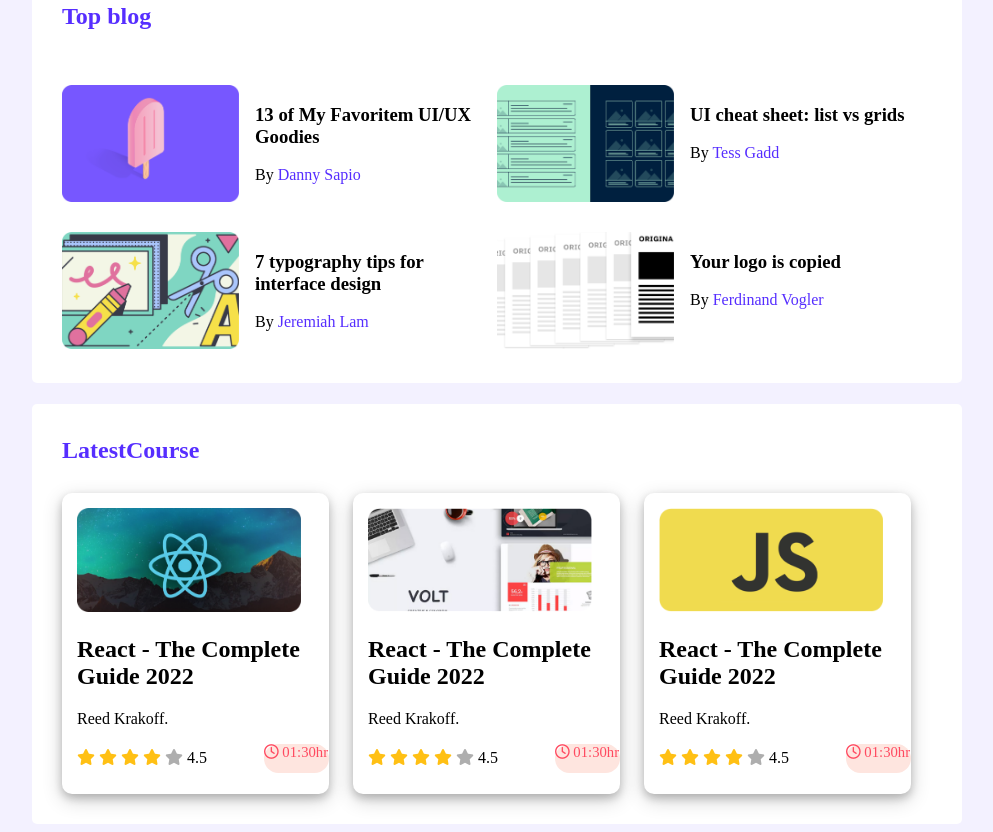
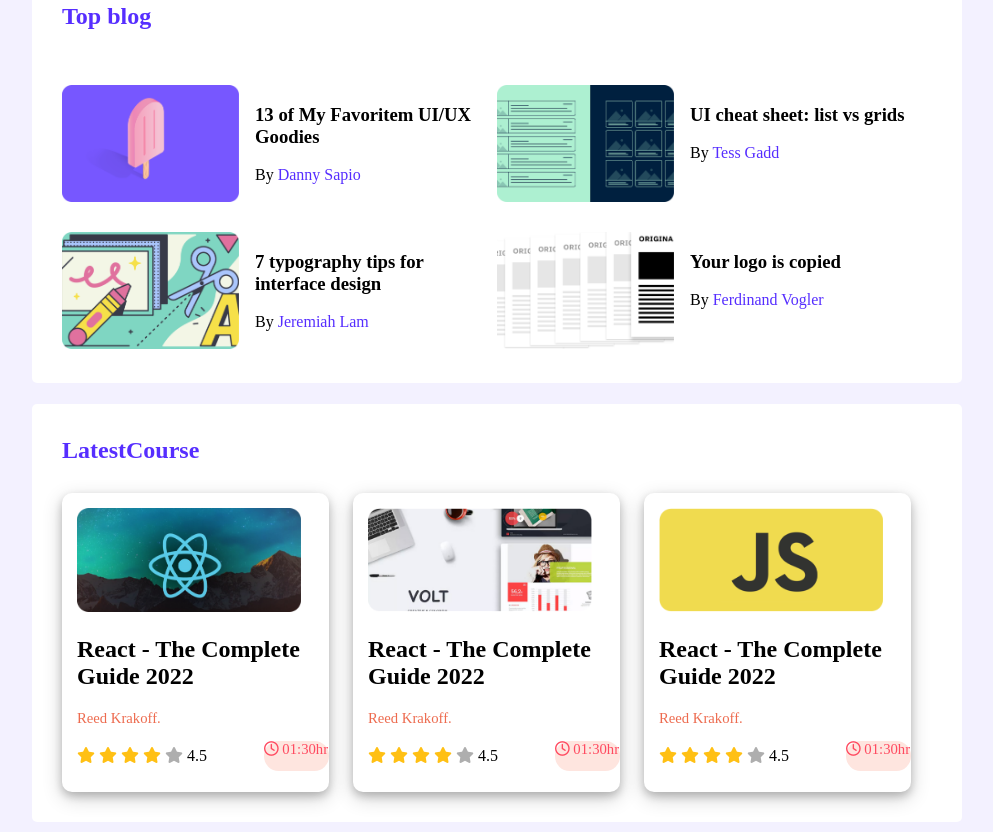
Before and after one commit to Tuhinbd71/leader-board-css3, a plain HTML site: page index.html in a window 1280 px wide. Shown: the part 341-1173 px from the top of the page, without its empty margins (143-1136 px from the left). Drawn offline with Linux system fonts and the light colour scheme.

Commit message:
leader commit

```diff
--- a/styles/style.css
+++ b/styles/style.css
@@ -108,6 +108,12 @@ top blog style
 .fa-star.empty{
     color: #AEAEAE;
 }
+.author{
+    Width: 89px;
+    Height: 17px;
+    font-size: 14.6913px;
+    color: #ED6B4F;
+}
 .course-info{
     display: flex;
     align-items: center;
```
